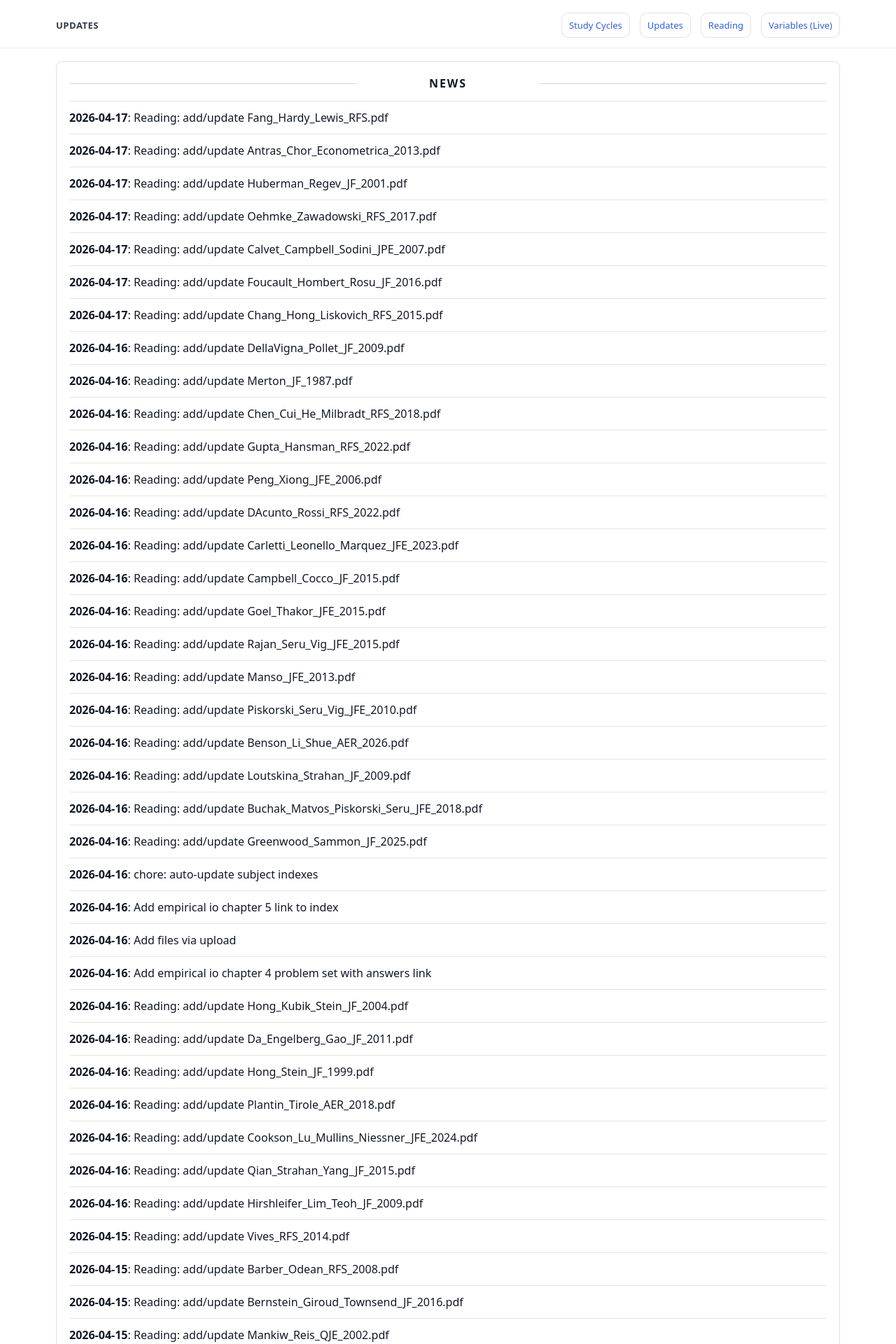
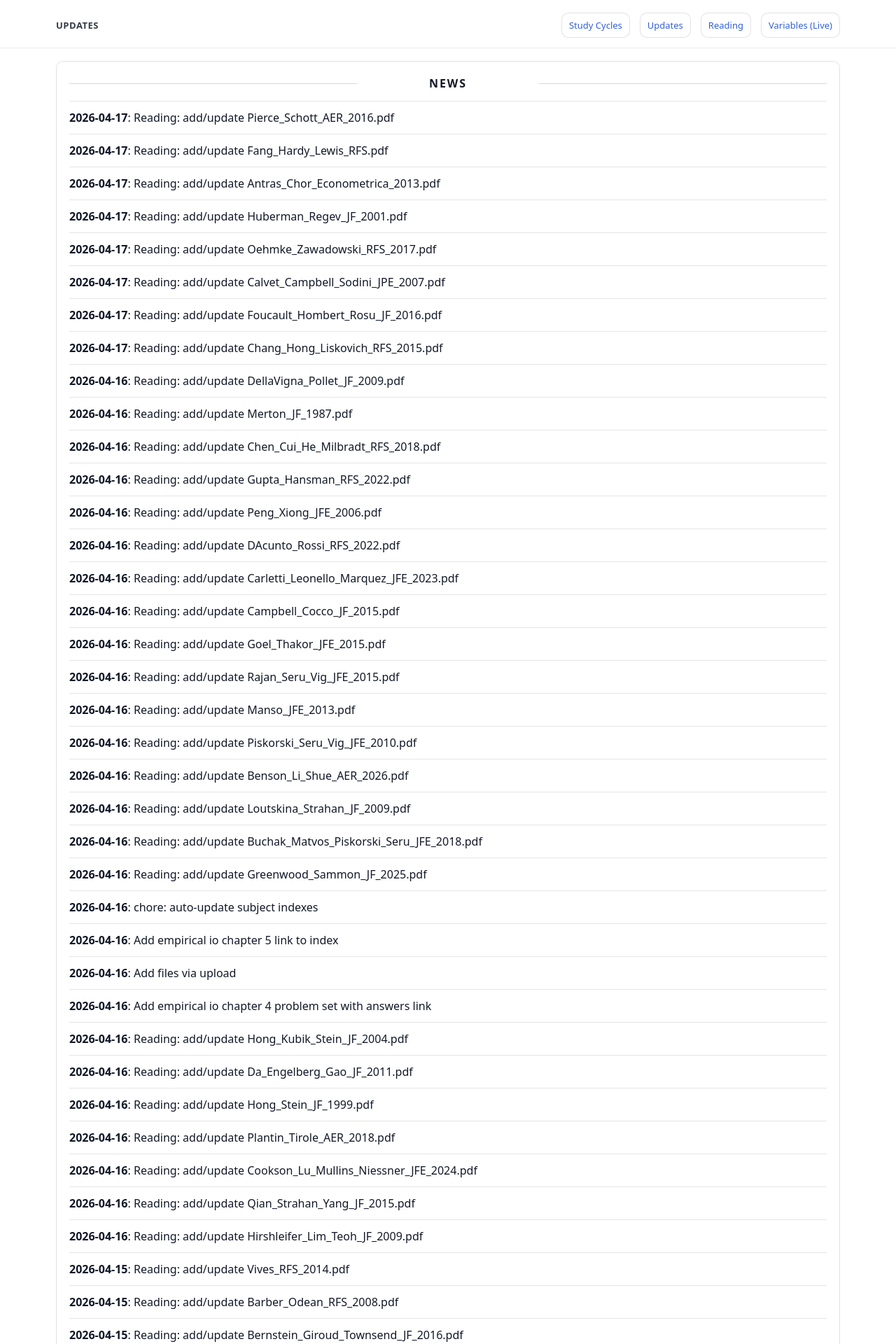
Before and after one commit to yaxinzn/study-archive, a Jekyll site: the page built from updates/index.md, in a window 1280 px wide. Shown: the top 1920 px of the page at 70% size. Built offline with Jekyll 4.4.1, drawn with Linux system fonts in a browser that asks for light colours; some of the changed text lies outside the part shown.

Commit message:
chore: update NEWS feed

```diff
--- a/_data/news.yml
+++ b/_data/news.yml
@@ -1,4 +1,7 @@
 # Auto-generated update history (sorted newest -> oldest). Do not edit manually.
+- ts: "1776417195"
+  date: "2026-04-17"
+  title: "Reading: add/update Pierce_Schott_AER_2016.pdf"
 - ts: "1776415928"
   date: "2026-04-17"
   title: "Reading: add/update Fang_Hardy_Lewis_RFS.pdf"
```
